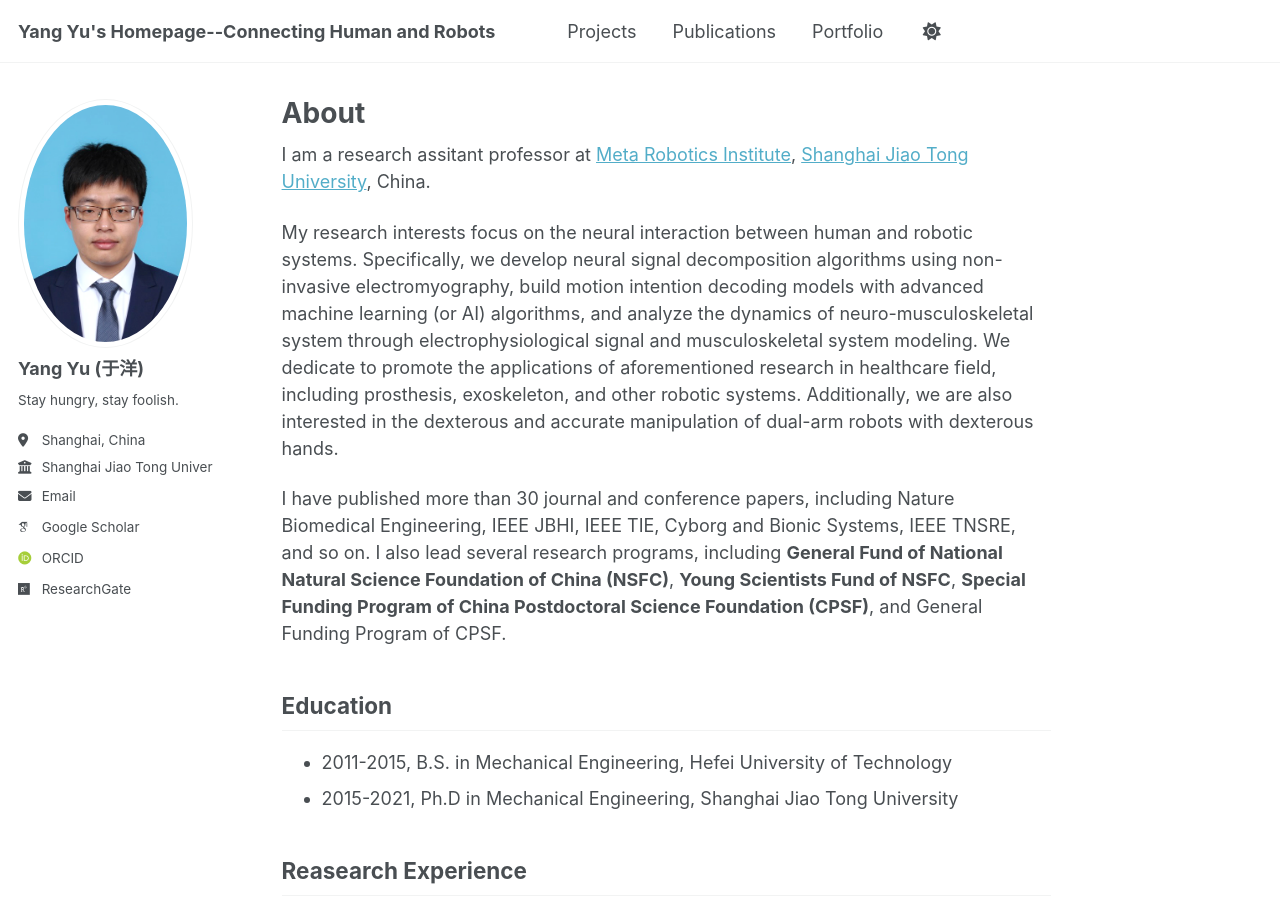
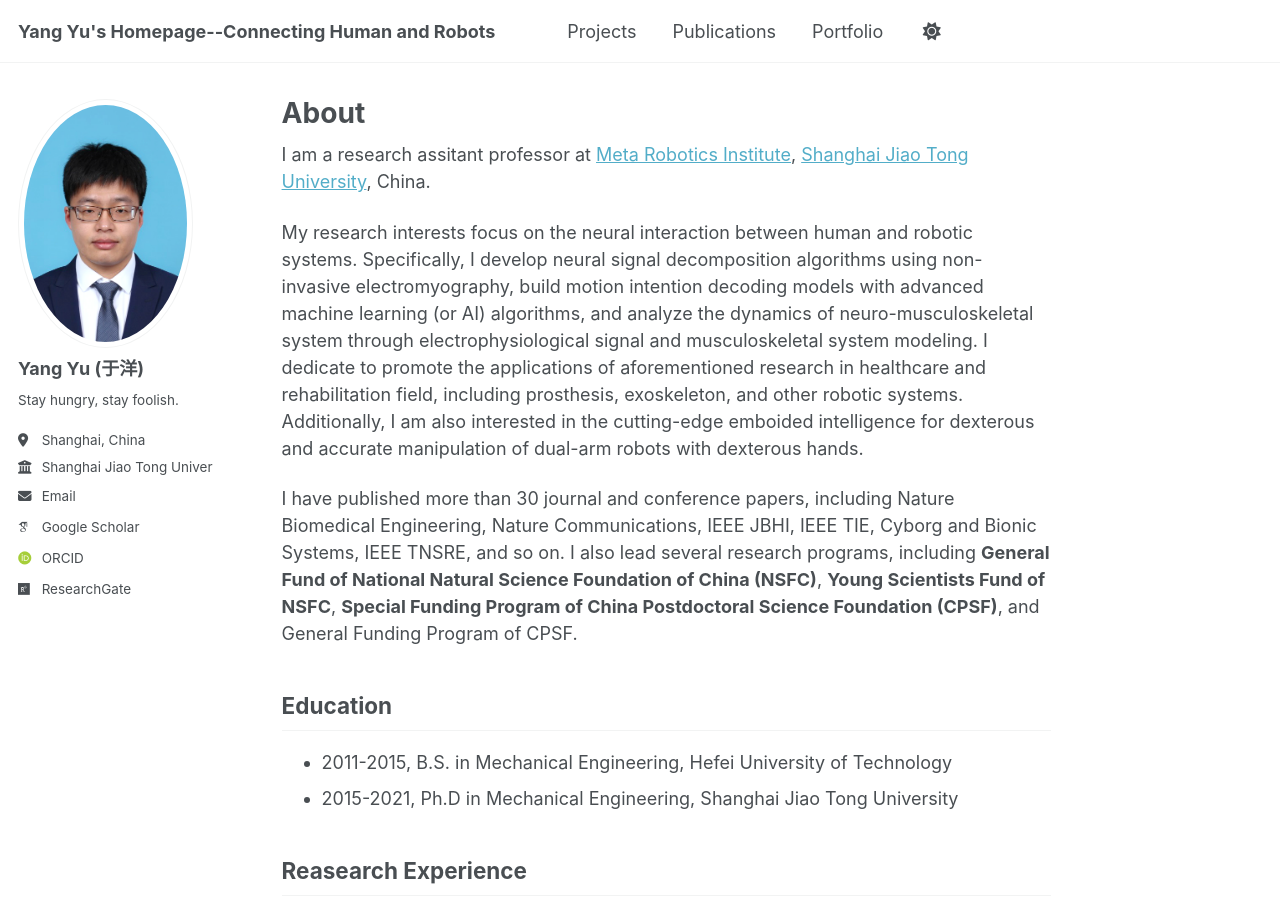
Before and after one commit to Yu-SJTUMRI/Yu-SJTUMRI.github.io, a Jekyll site: the page built from _pages/about.md, in a window 1280 px wide and 900 px high. Built offline with Jekyll 4.4.1, drawn with Linux system fonts in a browser that asks for light colours; some web fonts are replaced; a script that is not in the unit is left out.

Commit message:
Update about.md

```diff
--- a/_pages/about.md
+++ b/_pages/about.md
@@ -8,9 +8,9 @@ redirect_from:
 ---
 I am a research assitant professor at [Meta Robotics Institute](https://mri.sjtu.edu.cn/), [Shanghai Jiao Tong University](https://www.sjtu.edu.cn/), China.
 
-My research interests focus on the neural interaction between human and robotic systems. Specifically, we develop neural signal decomposition algorithms using non-invasive electromyography, build motion intention decoding models with advanced machine learning (or AI) algorithms, and analyze the dynamics of neuro-musculoskeletal system through electrophysiological signal and musculoskeletal system modeling. We dedicate to promote the applications of aforementioned research in healthcare field, including prosthesis, exoskeleton, and other robotic systems. Additionally, we are also interested in the dexterous and accurate manipulation of dual-arm robots with dexterous hands.
+My research interests focus on the neural interaction between human and robotic systems. Specifically, I develop neural signal decomposition algorithms using non-invasive electromyography, build motion intention decoding models with advanced machine learning (or AI) algorithms, and analyze the dynamics of neuro-musculoskeletal system through electrophysiological signal and musculoskeletal system modeling. I dedicate to promote the applications of aforementioned research in healthcare and rehabilitation field, including prosthesis, exoskeleton, and other robotic systems. Additionally, I am also interested in the cutting-edge emboided intelligence for dexterous and accurate manipulation of dual-arm robots with dexterous hands.
 
-I have published more than 30 journal and conference papers, including Nature Biomedical Engineering, IEEE JBHI, IEEE TIE, Cyborg and Bionic Systems, IEEE TNSRE, and so on. I also lead several research programs, including **General Fund of National Natural Science Foundation of China (NSFC)**, **Young Scientists Fund of NSFC**, **Special Funding Program of China Postdoctoral Science Foundation (CPSF)**, and General Funding Program of CPSF.
+I have published more than 30 journal and conference papers, including Nature Biomedical Engineering, Nature Communications, IEEE JBHI, IEEE TIE, Cyborg and Bionic Systems, IEEE TNSRE, and so on. I also lead several research programs, including **General Fund of National Natural Science Foundation of China (NSFC)**, **Young Scientists Fund of NSFC**, **Special Funding Program of China Postdoctoral Science Foundation (CPSF)**, and General Funding Program of CPSF.
 
 Education
 ------
```
